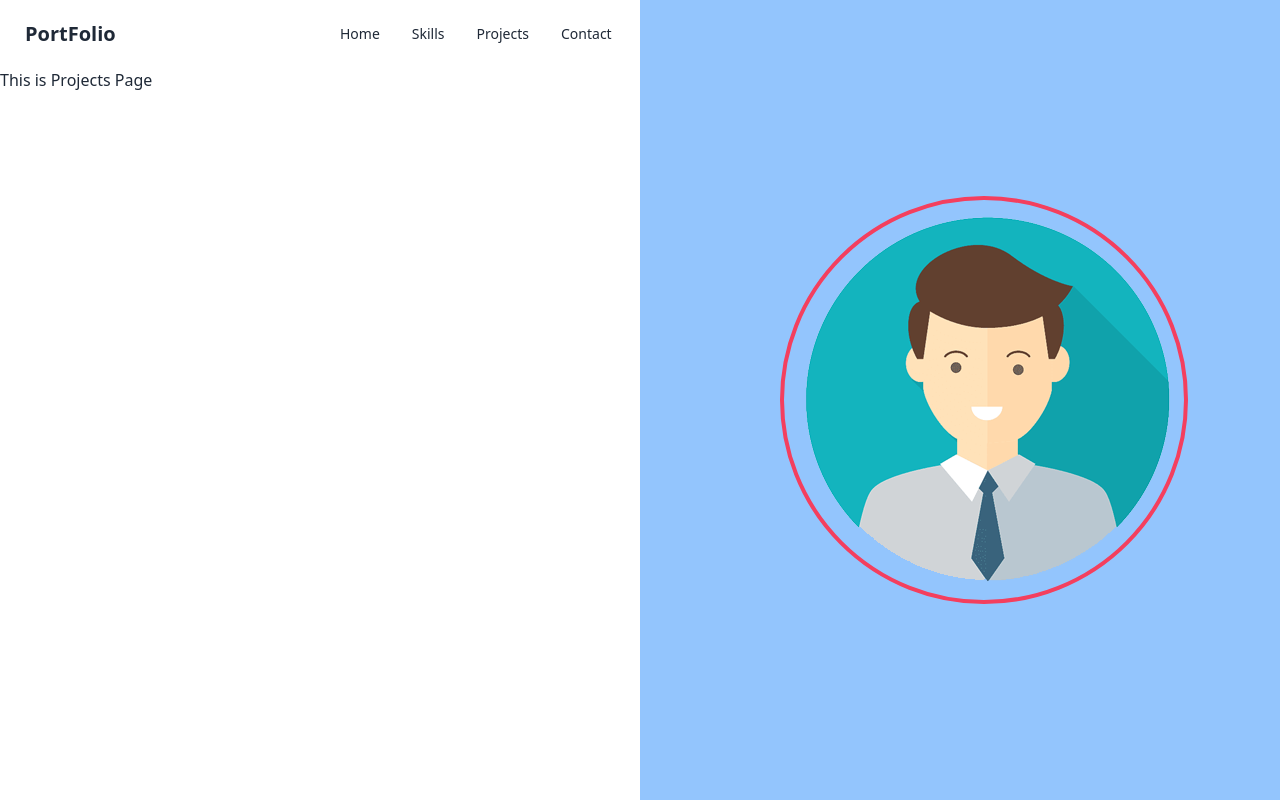
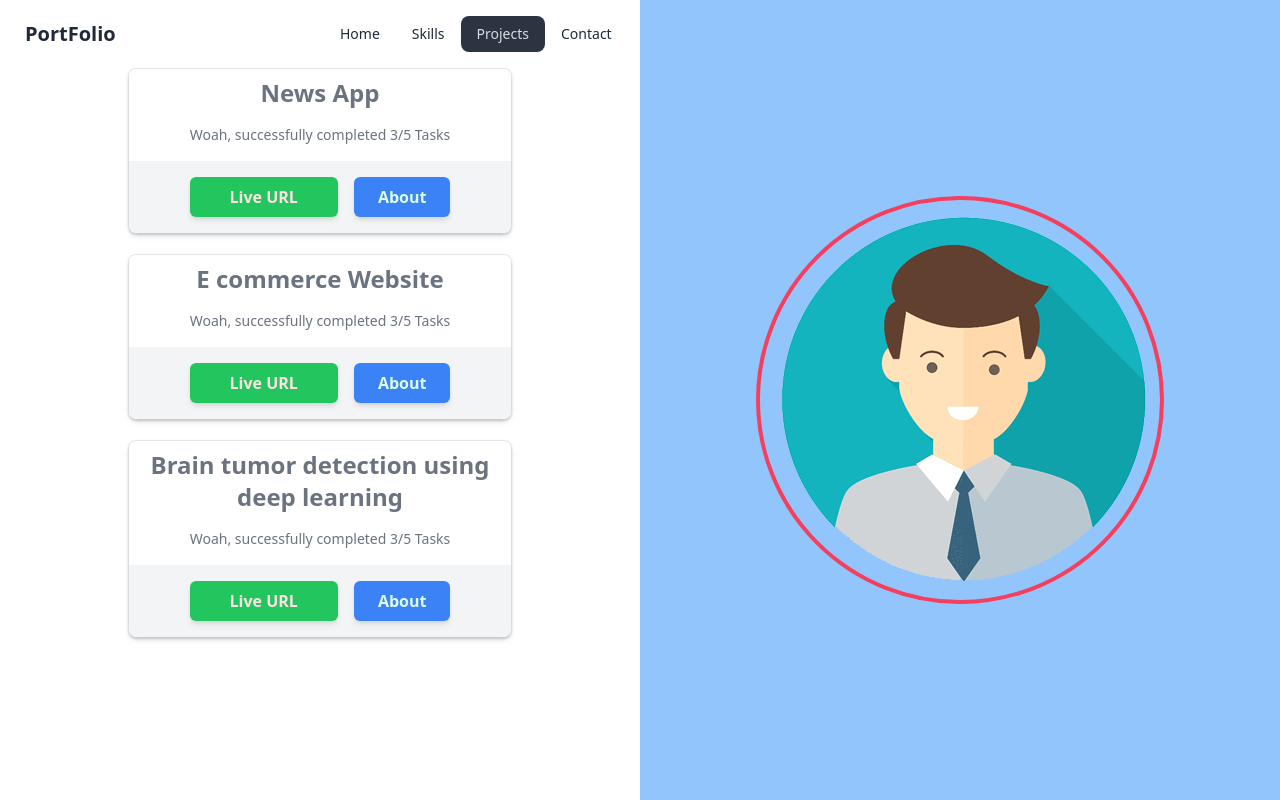
Before and after one commit to dox404/Muktarul-Hoque, a React (Create React App) app: page /projects in a window 1280 px wide. Built offline with nearby package versions, Linux system fonts and the light colour scheme; a web font is replaced by a local one.

Commit message:
added project page and updated navbar

```diff
--- a/src/Components/Navbar.js
+++ b/src/Components/Navbar.js
@@ -1,5 +1,5 @@
 import React from 'react'
-
+import { NavLink } from 'react-router-dom'
 function Navbar() {
     return (
         <>
@@ -11,12 +11,12 @@ function Navbar() {
                             <svg xmlns="http://www.w3.org/2000/svg" className="h-5 w-5" fill="none" viewBox="0 0 24 24" stroke="currentColor"><path strokeLinecap="round" strokeLinejoin="round" strokeWidth="2" d="M4 6h16M4 12h8m-8 6h16" /></svg>
                         </div>
                         <ul tabIndex={0} className="menu menu-sm dropdown-content mt-3 z-[1] p-2 shadow bg-base-100 rounded-box w-52">
-                            <a href='/'>Home</a>
+                            <NavLink to='/'>Home</NavLink>
                             <li>
-                               <a href='/skills'>Skills</a>
+                               <NavLink to='/skills'>Skills</NavLink>
                             </li>
-                            <li><a href='/projects'>Projects</a></li>
-                            <li><a href='/contact'>Contact</a></li>
+                            <li><NavLink to='/projects'>Projects</NavLink></li>
+                            <li><NavLink to='/contact'>Contact</NavLink></li>
                         </ul>
 
 
@@ -26,17 +26,14 @@ function Navbar() {
                 </div>
                 <div className="navbar-center hidden lg:flex">
                     <ul className="menu menu-horizontal px-1">
-                        <li><a href='/'>Home</a></li>
+                        <li><NavLink to='/'>Home</NavLink></li>
                         <li>
-                            <a href='/skills'>Skills</a>
+                            <NavLink to='/skills'>Skills</NavLink>
                         </li>
-                        <li><a href='/projects'>Projects</a></li>
-                        <li><a href='/contact'>Contact</a></li>
+                        <li><NavLink to='/projects'>Projects</NavLink></li>
+                        <li><NavLink to='/contact'>Contact</NavLink></li>
                     </ul>
                 </div>
-                {/* <div className="navbar-end">
-                    <a className="btn">Button</a>
-                </div> */}
             </div>
         </>
     )
--- a/src/Pages/Container/mainContainer.js
+++ b/src/Pages/Container/mainContainer.js
@@ -6,14 +6,14 @@ import Routes from '../../Routers/Routes'
 function Container() {
     return (
         <>
-            <div class="w-full h-full">
+            <div class="w-screen h-full">
                 <div class="grid grid-cols-1 lg:grid-cols-2 xl:grid-cols-2 2xl:lg-cols-2 ">
                     <div className="left h-screen">
                         <Navbar />
                         <Routes/>
                     </div>
                     <div className="right grid items-center justify-center h-screen bg-blue-300">
-                        <img src={require("./Img/Person.png")} className='h-auto rounded-full border-4 border-rose-500 translate-x-6' alt="person" />
+                        <img src={require("./Img/Person.png")} className='h-auto rounded-full border-4 border-rose-500' alt="person" />
                     </div>
 
                 </div>
--- a/src/Pages/Projects/Projects.js
+++ b/src/Pages/Projects/Projects.js
@@ -1,11 +1,118 @@
 import React from 'react'
 
 function Projects() {
+
+
+  let projects = [
+    {
+      id: "01",
+      prjectName: "News App",
+      description: "An Api based project with using only react js and external api that can fetch the some of current news.In here The NewsApi.org website's API is used for the real time news data.It shows the news with the tumbnail and Read more option from that option the user can redirect to the official source of the news",
+      TechStack: "React js, API",
+      Url: ""
+
+    },
+    {
+      id: "02",
+      prjectName: "E commerce Website",
+      description: " Developed a project with  React Js as Frontend with React Hooks and some packages like axios,formik,react-bootstrap.Node Js is used as backend with some packages like express for server creation multer for file handeling , mongoose for connection with databse and aws-sdk for connect with AWS. MongoDB is used for the databse to store user or the product data and AWS S3 Bucket is used for the image storage",
+      TechStack: "React Js,Node Js,MongoDb, AWS",
+      Url: "hjkd"
+    },
+    {
+      id: "03",
+      prjectName: "Brain tumor detection using deep learning",
+      description: " A deep learning project using the YOLO object detection model that is trained in the Brain Tumor dataset. Here the YOLO v8 is used.The model is trained upto 100 epochs that can give quite good accuracy.",
+      TechStack: "ultralytics,pandas,numpy,matplotlib,OpenCv",
+      Url: "https://colab.research.google.com/drive/1KFyT1cqoDqs7Ojc97RXoa6oHwdBbpnxY?usp=sharing"
+    }
+
+  ]
+
+
+
+
+
   return (
-    <div>
-      <h1>This is Projects Page</h1>
-    </div>
+    <>
+      <div className="grid items-center justify-center gap-y-5">
+
+      {
+  projects.map((value) => {
+    return (
+      <div class="max-w-sm bg-white border border-gray-200 rounded-lg shadow dark:bg-gray-800 dark:border-gray-700 ">
+        <div class="w-full max-w-sm overflow-hidden rounded-lg bg-white shadow-md duration-300 hover:scale-105 hover:shadow-xl">
+          <h1 class="mt-2 text-center text-2xl font-bold text-gray-500">{value.prjectName}</h1>
+          <p class="my-4 text-center text-sm text-gray-500">Woah, successfully completed 3/5 Tasks</p>
+          <div class="space-x-4 bg-gray-100 py-4 text-center">
+            <button class="inline-block rounded-md bg-green-500 px-10 py-2 font-semibold text-red-100 shadow-md duration-75 hover:bg-red-400">Live URL</button>
+            <button class="inline-block rounded-md bg-blue-500 px-6 py-2 font-semibold text-green-100 shadow-md duration-75 hover:bg-green-400">About</button>
+          </div>
+        </div>
+      </div>
+
+
+    )
+  })
+}
+
+      </div>
+
+    </>
   )
 }
 
 export default Projects
+
+
+
+
+
+
+{/* <div class="max-w-sm bg-white border border-gray-200 rounded-lg shadow dark:bg-gray-800 dark:border-gray-700">
+<a href="#">
+  <img class="rounded-t-lg" src="/docs/images/blog/image-1.jpg" alt="" />
+</a>
+<div class="p-5">
+  <a href="#">
+    <h5 class="mb-2 text-2xl font-bold tracking-tight text-gray-900 dark:text-white">Noteworthy technology acquisitions 2021</h5>
+  </a>
+  <p class="mb-3 font-normal text-gray-700 dark:text-gray-400">Here are the biggest enterprise technology acquisitions of 2021 so far, in reverse chronological order.</p>
+  <a href="#" class="inline-flex items-center px-3 py-2 text-sm font-medium text-center text-white bg-blue-700 rounded-lg hover:bg-blue-800 focus:ring-4 focus:outline-none focus:ring-blue-300 dark:bg-blue-600 dark:hover:bg-blue-700 dark:focus:ring-blue-800">
+    Read more
+    <svg class="rtl:rotate-180 w-3.5 h-3.5 ms-2" aria-hidden="true" xmlns="http://www.w3.org/2000/svg" fill="none" viewBox="0 0 14 10">
+      <path stroke="currentColor" stroke-linecap="round" stroke-linejoin="round" stroke-width="2" d="M1 5h12m0 0L9 1m4 4L9 9" />
+    </svg>
+  </a>
+</div>
+</div> */}
+
+
+
+
+
+// map card
+
+
+// {
+//   projects.map((value) => {
+//     return (
+//       <div class="max-w-sm bg-white border border-gray-200 rounded-lg shadow dark:bg-gray-800 dark:border-gray-700 ">
+//         <div class="w-full max-w-sm overflow-hidden rounded-lg bg-white shadow-md duration-300 hover:scale-105 hover:shadow-xl">
+//           <h1 class="mt-2 text-center text-2xl font-bold text-gray-500">{value.prjectName}</h1>
+//           <p class="my-4 text-center text-sm text-gray-500">Woah, successfully completed 3/5 Tasks</p>
+//           <div class="space-x-4 bg-gray-100 py-4 text-center">
+//             <button class="inline-block rounded-md bg-green-500 px-10 py-2 font-semibold text-red-100 shadow-md duration-75 hover:bg-red-400">Live URL</button>
+//             <button class="inline-block rounded-md bg-blue-500 px-6 py-2 font-semibold text-green-100 shadow-md duration-75 hover:bg-green-400">About</button>
+//           </div>
+//         </div>
+//       </div>
+
+
+//     )
+//   })
+// }
+
+
+
+//grid-cols-1 lg:grid-cols-2 xl:grid-cols-2 2xl:lg-cols-2 gap-y-3 gap-x-1
```
